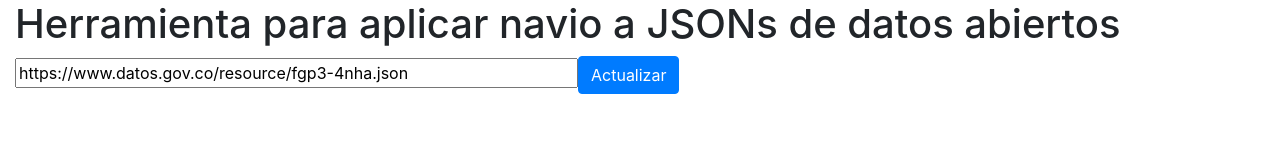
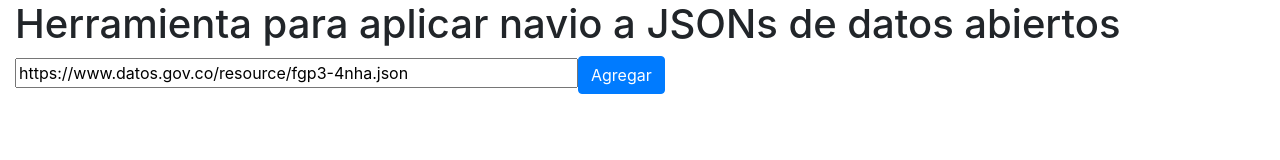
Before and after one commit to nacaceres/cascara, a React (Create React App) app: page / in a window 1280 px wide. Shown: the top 160 px of the page. Built offline with nearby package versions, Linux system fonts and the light colour scheme.

Commit message:
Boton Agregar

```diff
--- a/src/App.js
+++ b/src/App.js
@@ -41,7 +41,7 @@ class App extends React.Component {
           size="50"
         />
         <button className="btn btn-primary" onClick={this.received}>
-              Actualizar
+              Agregar
         </button>
         <br></br>
         <br></br>
```
